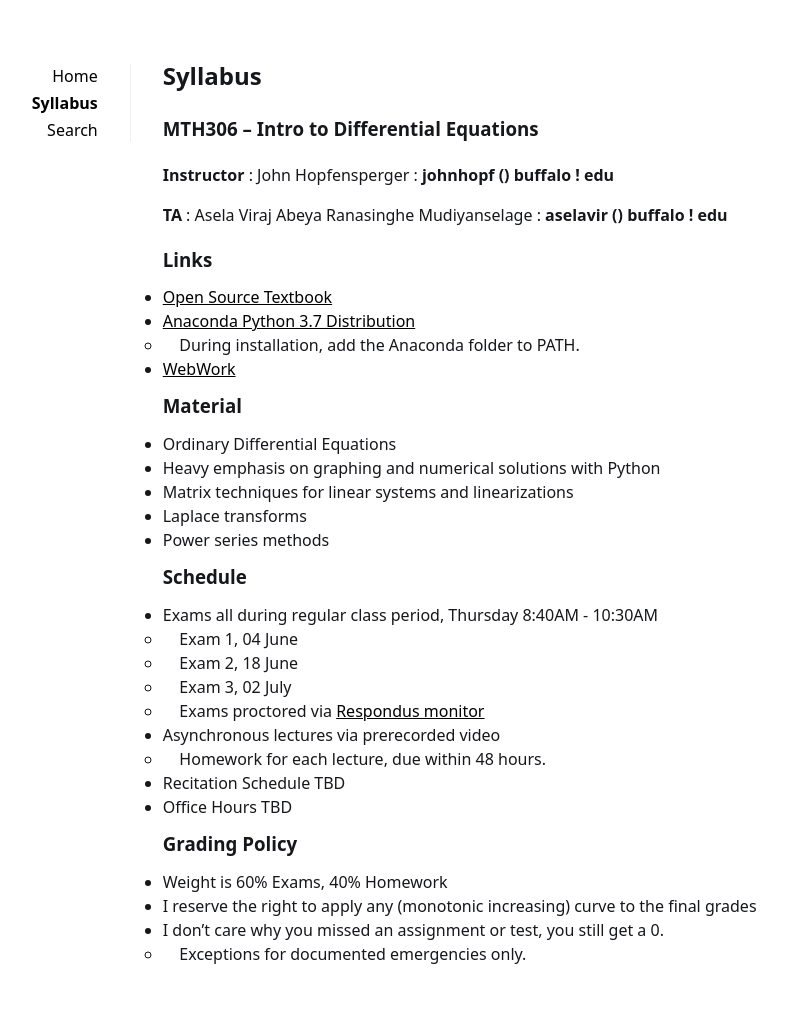
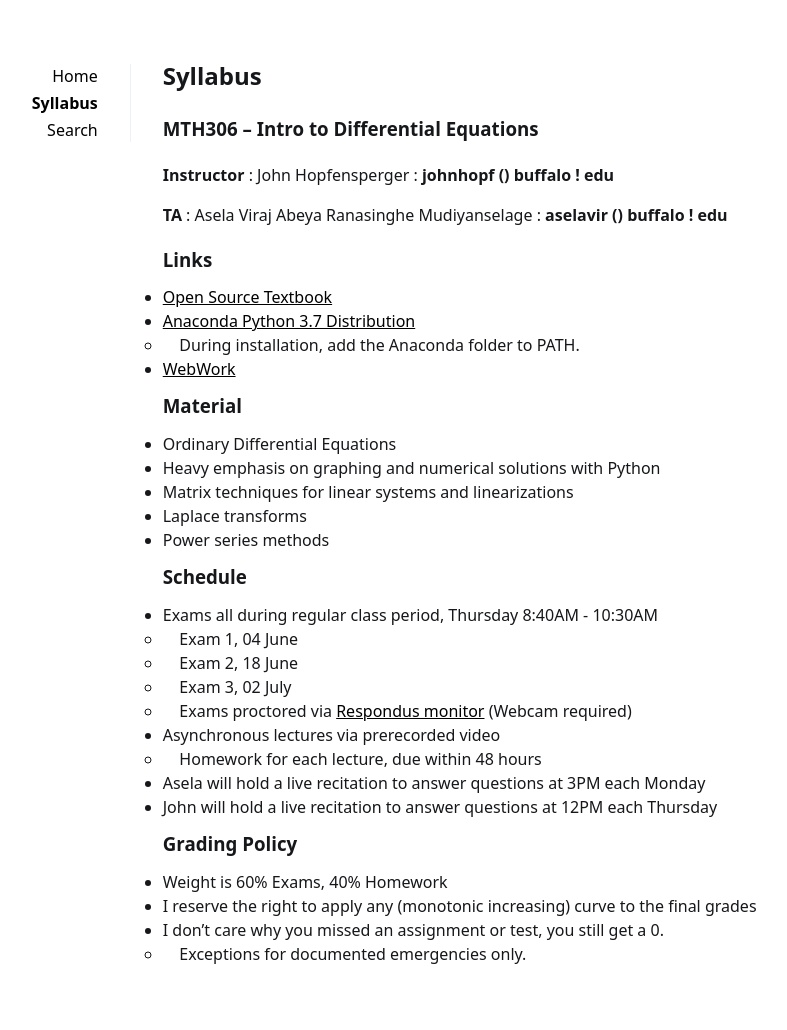
Before and after one commit to hopmath/hopmath.github.io, a Jekyll site: the page built from _pages/syllabus.md, in a window 1280 px wide. Shown: the whole page, without its empty margins (190-977 px from the left). Built offline with Jekyll 4.4.1, drawn with Linux system fonts in a browser that asks for light colours.

Commit message:
Lecture 00

```diff
--- a/_pages/syllabus.md
+++ b/_pages/syllabus.md
@@ -31,10 +31,11 @@ title: Syllabus
 	- &nbsp; &nbsp; Exam 2, 18 June
 	- &nbsp; &nbsp; Exam 3, 02 July
 	- &nbsp; &nbsp; Exams proctored via [Respondus monitor](http://www.buffalo.edu/ubit/service-guides/teaching-technology/learning-resources-for-students/ublearns/respondus.html)
+	(Webcam required)
 - Asynchronous lectures via prerecorded video
-	- &nbsp; &nbsp; Homework for each lecture, due within 48 hours.
-- Recitation Schedule TBD
-- Office Hours TBD
+	- &nbsp; &nbsp; Homework for each lecture, due within 48 hours
+- Asela will hold a live recitation to answer questions at 3PM each Monday
+- John will hold a live recitation to answer questions at 12PM each Thursday
 
 ### Grading Policy
 - Weight is 60% Exams, 40% Homework
```
Also changed, not shown: _posts/2020-05-26-lecture-00-python.md (added, +21 -0 lines), _posts/2020-05-26-lecture-01-sets.md (deleted, +0 -8 lines), _posts/2020-05-27-lecture-02-functions.md (deleted, +0 -8 lines), _posts/2020-05-28-lecture-03-diffy-qs.md (deleted, +0 -8 lines), 9 other files.
